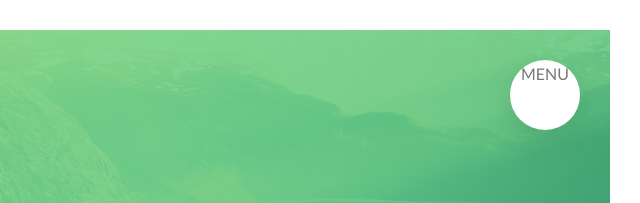
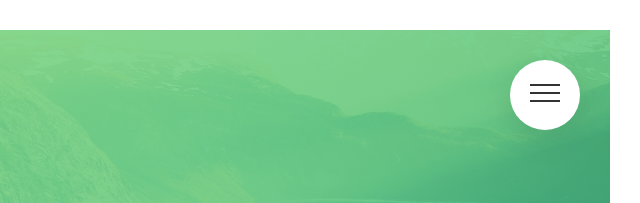
Before and after one commit to kiethohoai/1-natours, a website: page index.html in a window 1280 px wide. Shown: the top 203 px of the page, 640-1280 px from the left. Drawn offline with Linux system fonts and the light colour scheme.

Commit message:
022 Building the Navigation - Part 3

```diff
--- a/index.html
+++ b/index.html
@@ -17,7 +17,9 @@
     <div class="navigation">
       <input id="navi-toggle" class="navigation__checkbox" type="checkbox" />
 
-      <label for="navi-toggle" class="navigation__button">MENU</label>
+      <label for="navi-toggle" class="navigation__button">
+        <span class="navigation__icon">&nbsp;</span>
+      </label>
 
       <div class="navigation__background">&nbsp;</div>
 
--- a/sass/layout/_navigation.scss
+++ b/sass/layout/_navigation.scss
@@ -111,4 +111,57 @@
     visibility: visible;
   }
 
+  // ICON
+  &__icon {
+    position: relative;
+    margin-top: 3.2rem;
+
+    &,
+    &::before,
+    &::after {
+      width: 3rem;
+      height: 2px;
+      background-color: $color-gray-dark-3;
+      display: inline-block;
+    }
+
+    &::before,
+    &::after {
+      content: "";
+      position: absolute;
+      left: 0;
+      transition: all .2s;
+    }
+
+    &::before {
+      top: 0.8rem;
+    }
+
+    &::after {
+      top: -0.8rem;
+    }
+  }
+
+  &__button:hover &__icon::before {
+    top: 1rem;
+  }
+
+  &__button:hover &__icon::after {
+    top: -1rem;
+  }
+
+  &__checkbox:checked+&__button &__icon {
+    background-color: transparent;
+  }
+
+  &__checkbox:checked+&__button &__icon::before {
+    transform: rotate(-135deg);
+    top: 0;
+  }
+
+  &__checkbox:checked+&__button &__icon::after {
+    transform: rotate(135deg);
+    top: 0;
+  }
+
 }
```
Also changed, not shown: README.MD, css/main.css, 1 other file.
